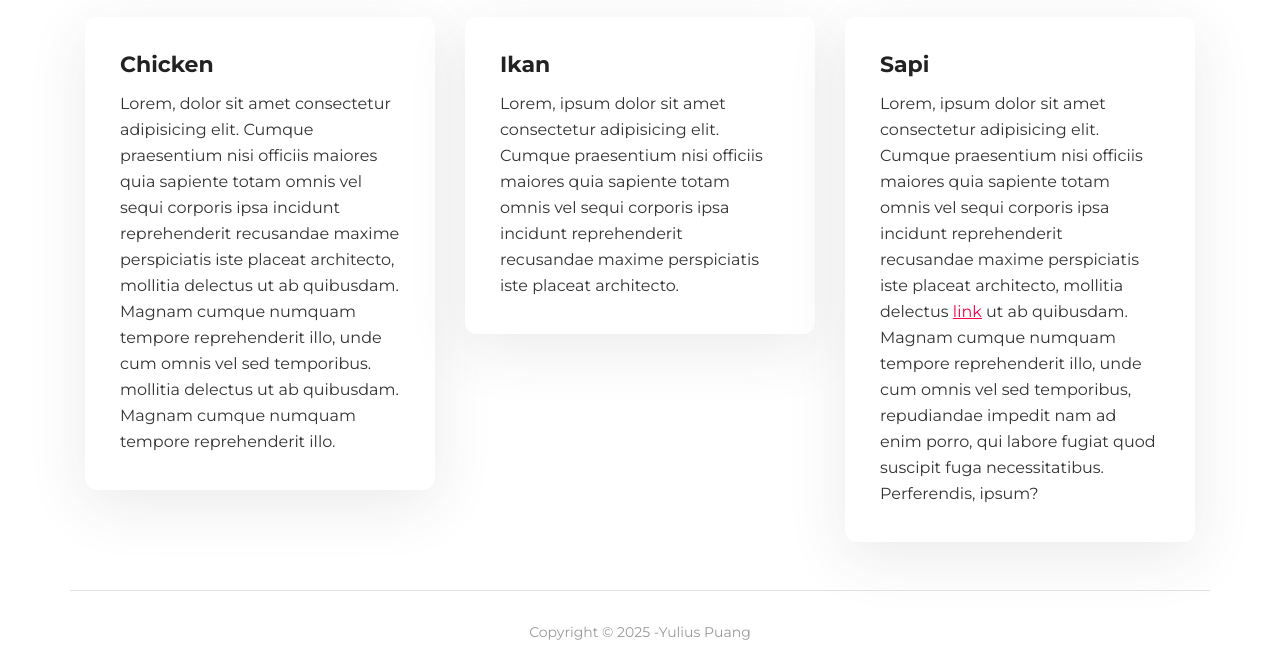
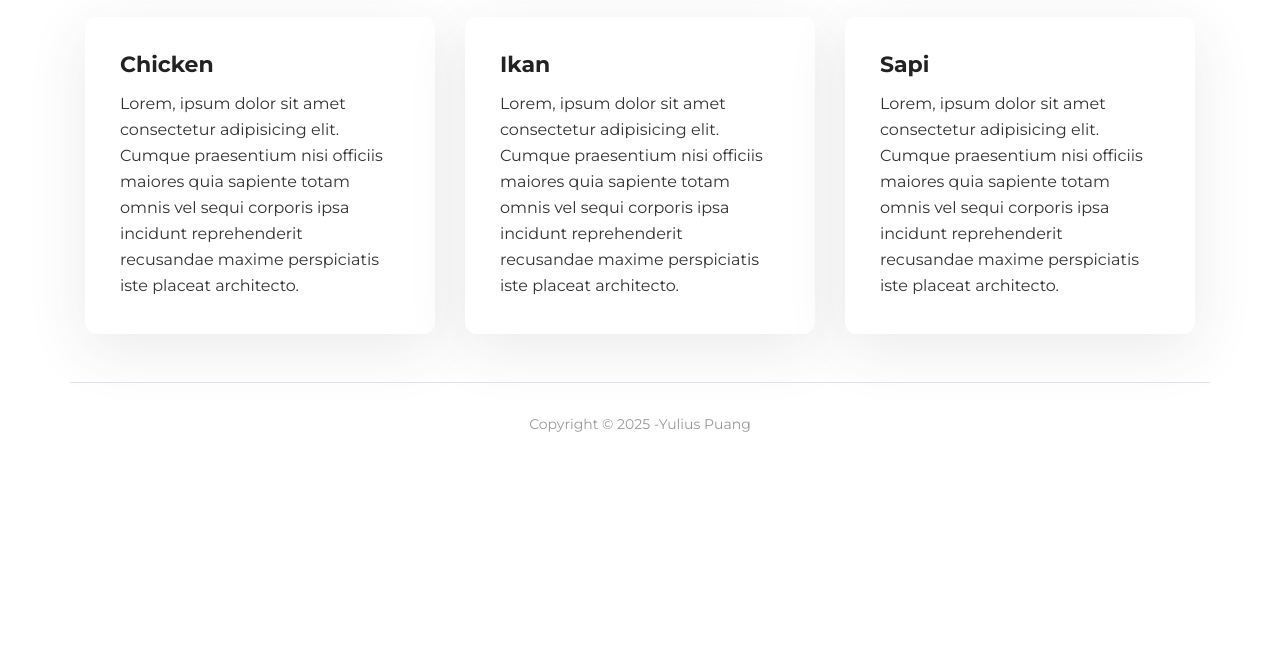
Before and after one commit to jpuang/module2-solution, a plain HTML site: page index.html in a window 1280 px wide. Shown: the part 266-926 px from the top of the page. After the commit the page ends 800 px from the top, so only its background shows below. Drawn offline with Linux system fonts and the light colour scheme.

Commit message:
Update index.html

```diff
--- a/index.html
+++ b/index.html
@@ -61,12 +61,7 @@
             <div class="card card-lg">
                <div class="card-body">
                   <h3 class="card-title h5">Chicken</h3>
-                  <p class="card-text content">Lorem,  dolor
-                     sit amet consectetur adipisicing elit. Cumque praesentium nisi officiis maiores quia sapiente totam
-                     omnis vel sequi corporis ipsa incidunt reprehenderit recusandae maxime perspiciatis iste placeat
-                     architecto, mollitia delectus ut ab quibusdam. Magnam cumque numquam tempore reprehenderit illo,
-                     unde cum omnis vel sed temporibus. mollitia delectus ut ab quibusdam. Magnam cumque numquam tempore
-                     reprehenderit illo.</p>
+                  <p class="card-text content">Lorem, ipsum dolor sit amet consectetur adipisicing elit. Cumque praesentium nisi officiis maiores quia sapiente totam omnis vel sequi corporis ipsa incidunt reprehenderit recusandae maxime perspiciatis iste placeat architecto.</p>
                </div>
             </div>
          </div>
@@ -88,17 +83,7 @@
             <div class="card card-lg">
                <div class="card-body">
                   <h3 class="card-title h5">Sapi</h3>
-                  <p class="card-text content">Lorem, ipsum dolor sit amet consectetur adipisicing elit. Cumque
-                     praesentium
-                     nisi officiis maiores quia sapiente totam omnis vel sequi corporis ipsa incidunt reprehenderit
-                     recusandae
-                     maxime perspiciatis iste placeat architecto, mollitia delectus <a
-                        href="https://examplesite.com">link</a>
-                     ut ab quibusdam. Magnam cumque numquam tempore reprehenderit illo, unde cum omnis vel sed
-                     temporibus,
-                     repudiandae impedit nam ad enim porro, qui labore fugiat quod suscipit fuga necessitatibus.
-                     Perferendis,
-                     ipsum?</p>
+                  <p class="card-text content">Lorem, ipsum dolor sit amet consectetur adipisicing elit. Cumque praesentium nisi officiis maiores quia sapiente totam omnis vel sequi corporis ipsa incidunt reprehenderit recusandae maxime perspiciatis iste placeat architecto.</p>
                </div>
             </div>
          </div>
```
